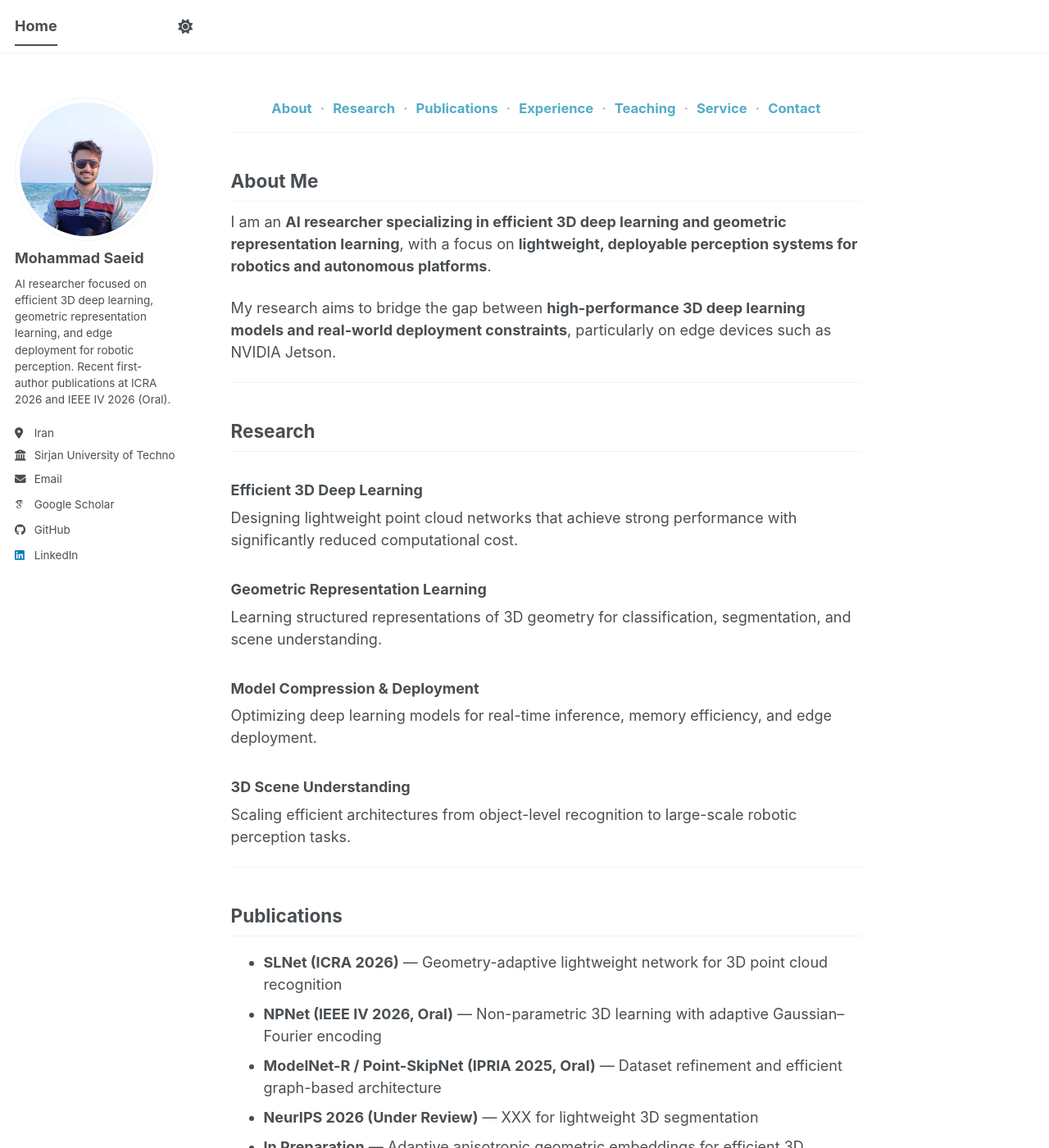
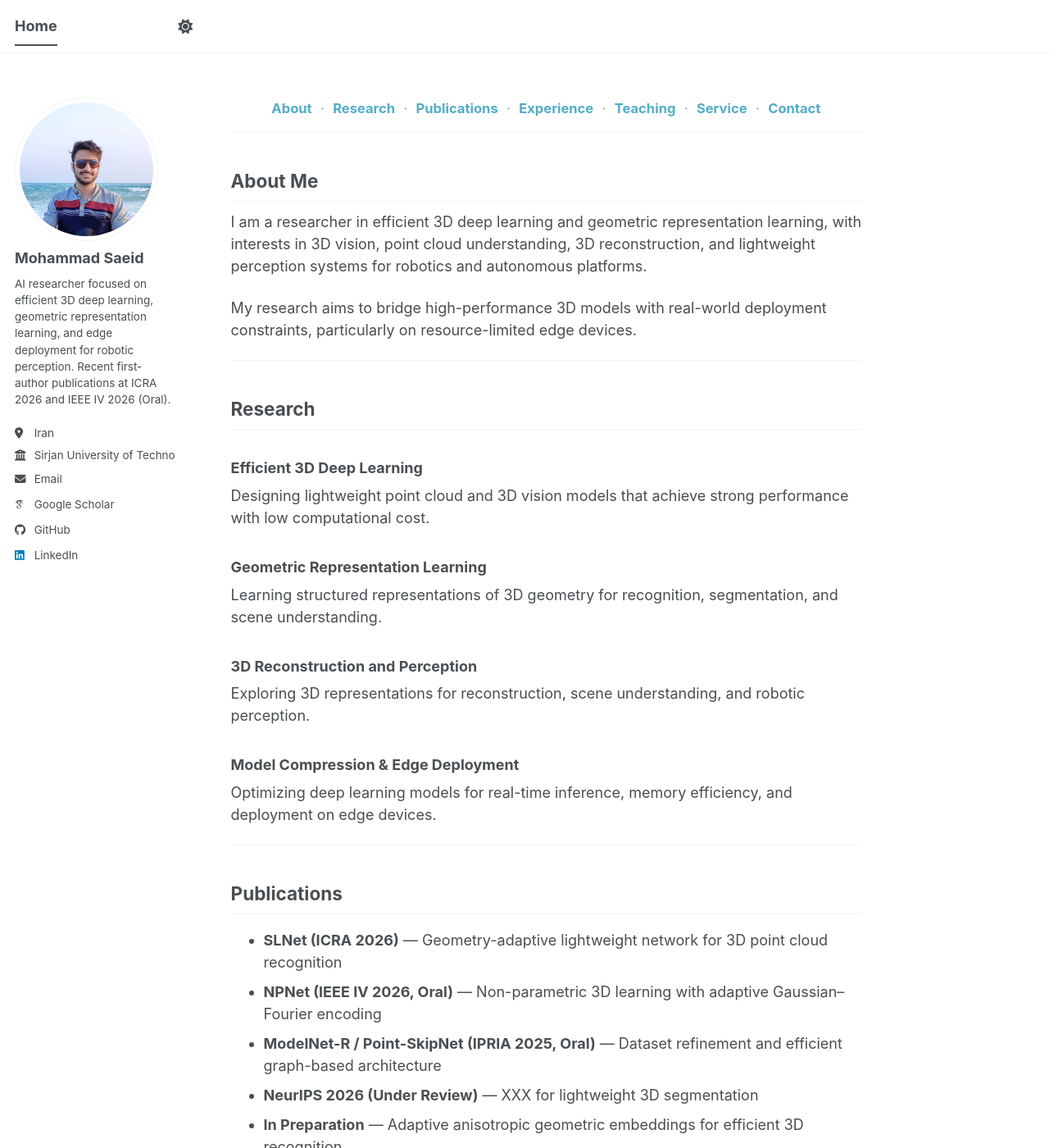
Before and after one commit to m-saeid/m-saeid.github.io, a Jekyll site: the page built from _pages/about.md, in a window 1280 px wide and 1400 px high. Shown: the whole window at 82% size. Built offline with Jekyll 4.4.1, drawn with Linux system fonts in a browser that asks for light colours; some web fonts are replaced; a script bundle is joined from its source files by our own code; library files that are not in the unit come from our copies.

Commit message:
about.md

```diff
--- a/_pages/about.md
+++ b/_pages/about.md
@@ -56,25 +56,25 @@ redirect_from:
 
 ## About Me {#about}
 
-I am an **AI researcher specializing in efficient 3D deep learning and geometric representation learning**, with a focus on **lightweight, deployable perception systems for robotics and autonomous platforms**.
+I am a researcher in efficient 3D deep learning and geometric representation learning, with interests in 3D vision, point cloud understanding, 3D reconstruction, and lightweight perception systems for robotics and autonomous platforms.
 
-My research aims to bridge the gap between **high-performance 3D deep learning models and real-world deployment constraints**, particularly on edge devices such as NVIDIA Jetson.
+My research aims to bridge high-performance 3D models with real-world deployment constraints, particularly on resource-limited edge devices.
 
 <hr class="section-divider">
 
 ## Research {#research}
 
 ### Efficient 3D Deep Learning
-Designing lightweight point cloud networks that achieve strong performance with significantly reduced computational cost.
+Designing lightweight point cloud and 3D vision models that achieve strong performance with low computational cost.
 
 ### Geometric Representation Learning
-Learning structured representations of 3D geometry for classification, segmentation, and scene understanding.
+Learning structured representations of 3D geometry for recognition, segmentation, and scene understanding.
 
-### Model Compression & Deployment
-Optimizing deep learning models for real-time inference, memory efficiency, and edge deployment.
+### 3D Reconstruction and Perception
+Exploring 3D representations for reconstruction, scene understanding, and robotic perception.
 
-### 3D Scene Understanding
-Scaling efficient architectures from object-level recognition to large-scale robotic perception tasks.
+### Model Compression & Edge Deployment
+Optimizing deep learning models for real-time inference, memory efficiency, and deployment on edge devices.
 
 <hr class="section-divider">
 
```
